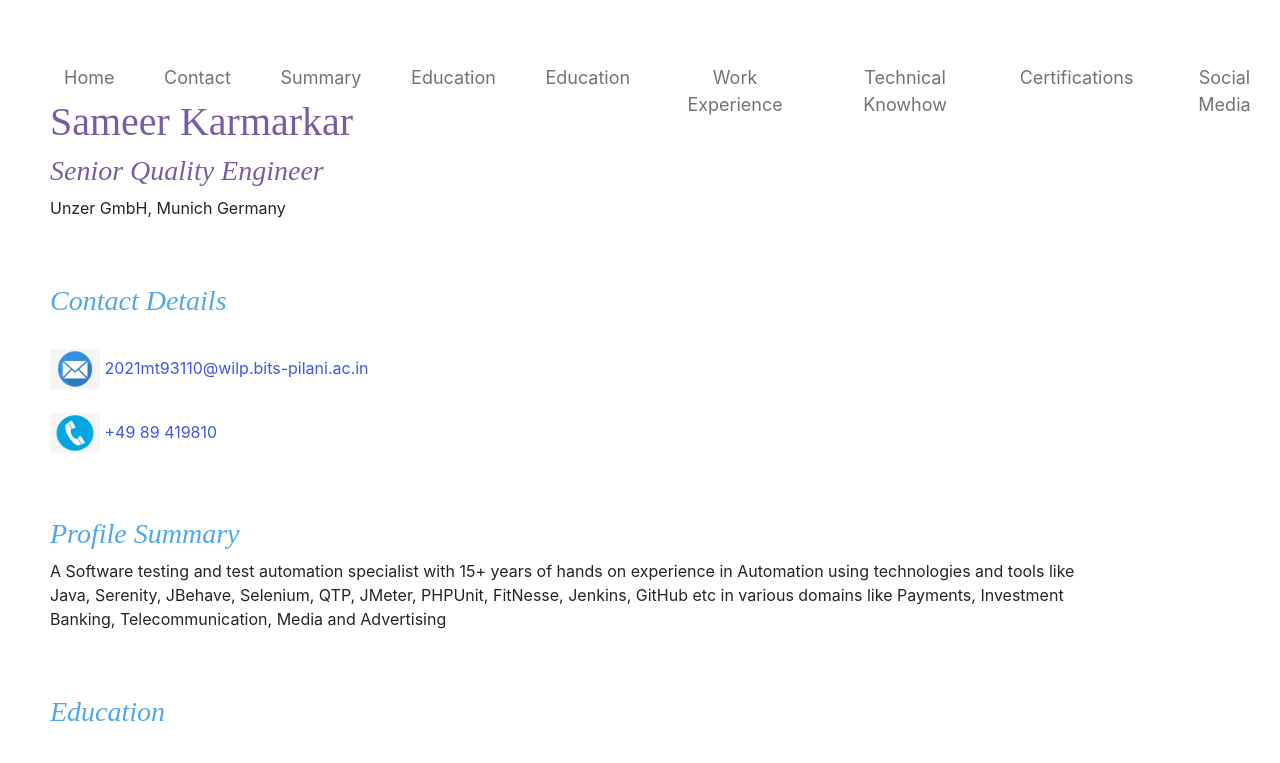
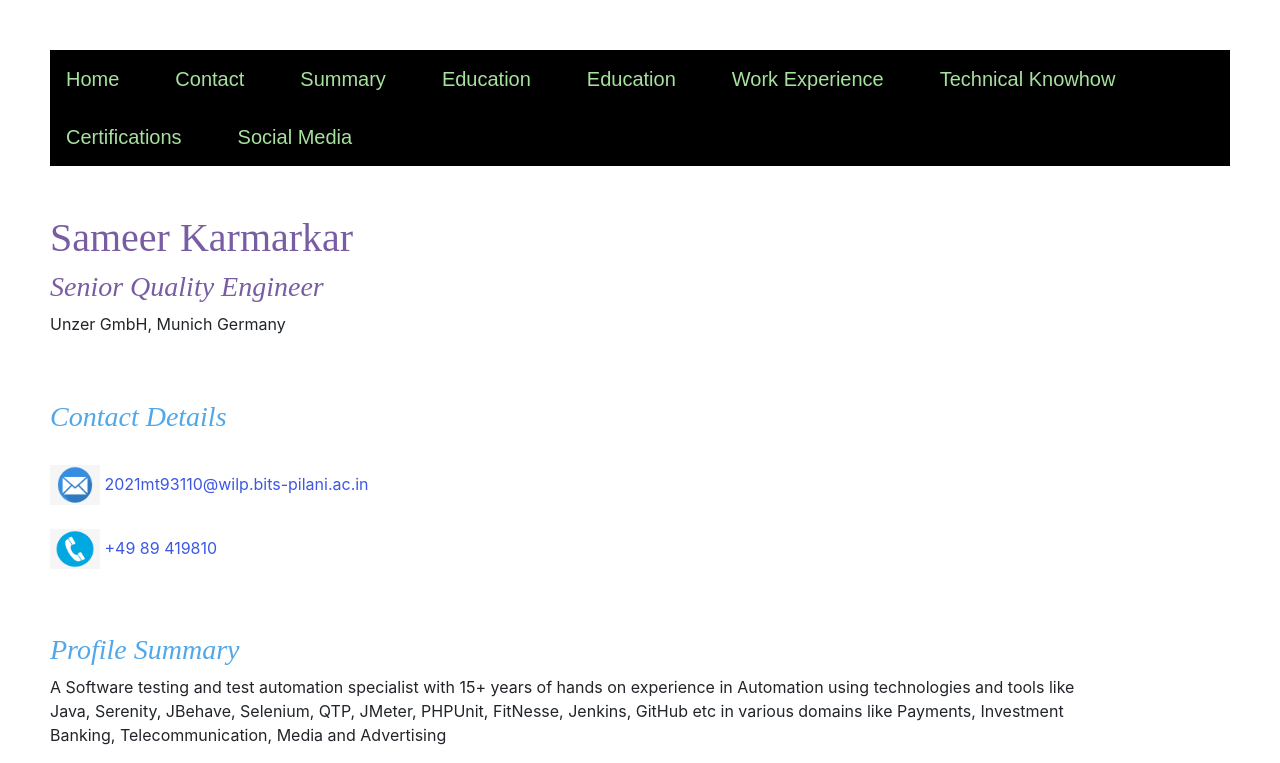
Before and after one commit to sameerkarmarkar1/sameerkarmarkar1.github.io, a plain HTML site: page index.html in a window 1280 px wide. Shown: the top 763 px of the page. Drawn offline with nearby package versions, Linux system fonts and the light colour scheme.

Commit message:
Update navbar.css

```diff
--- a/navbar.css
+++ b/navbar.css
@@ -1,39 +1,30 @@
-/* Style the navbar */
-#navbar {
+body {
     margin: 0;
-    padding: 0;
-    display: flex!important;
-    flex-basis: auto;
-    min-width: 992px;
-    overflow: hidden;
-    position: fixed;
+    font-family: Arial, Helvetica, sans-serif;
 }
 
+.topnav {
+    overflow: hidden;
+    background-color: #000000;
+}
 
-/* Navbar links */
-#navbar a {
+.topnav a {
     float: left;
     display: block;
-    color: #737373;
+    color: #a6e19d;
     text-align: center;
-    font-size: large;
-    padding: 14px;
+    padding: 14px 16px;
     text-decoration: none;
+    font-size: 20px;
+    font: bolder;
+    font-family: Arial, Helvetica, sans-serif;
 }
 
-/* Page content */
-.content {
-    padding: 16px;
+.topnav a:hover {
+    background-color: #ddd;
+    color: black;
 }
 
-/* The sticky class is added to the navbar with JS when it reaches its scroll position */
-.sticky {
-    position: fixed;
-    top: 0;
-    width: 100%;
+.topnav .icon {
+    display: none;
 }
-
-/* Add some top padding to the page content to prevent sudden quick movement (as the navigation bar gets a new position at the top of the page (position:fixed and top:0) */
-.sticky + .content {
-    padding-top: 60px;
-}
```
